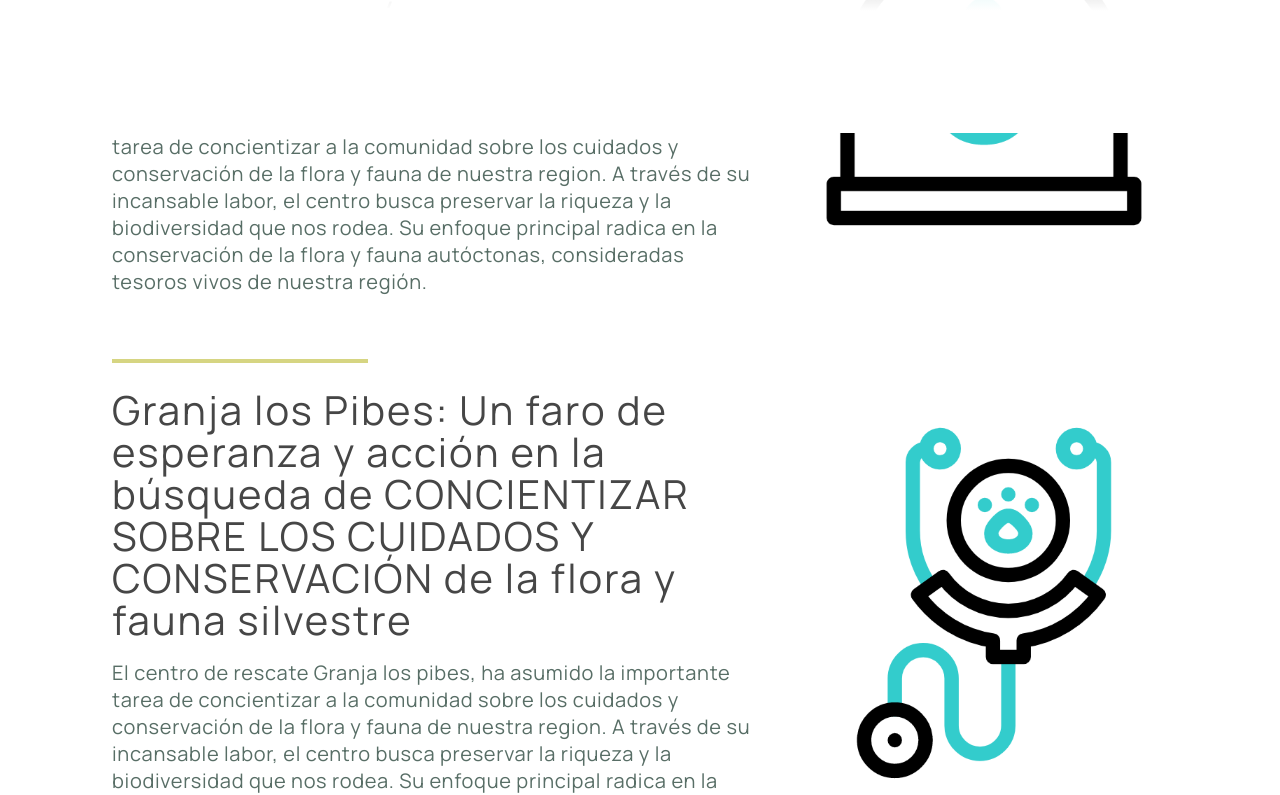
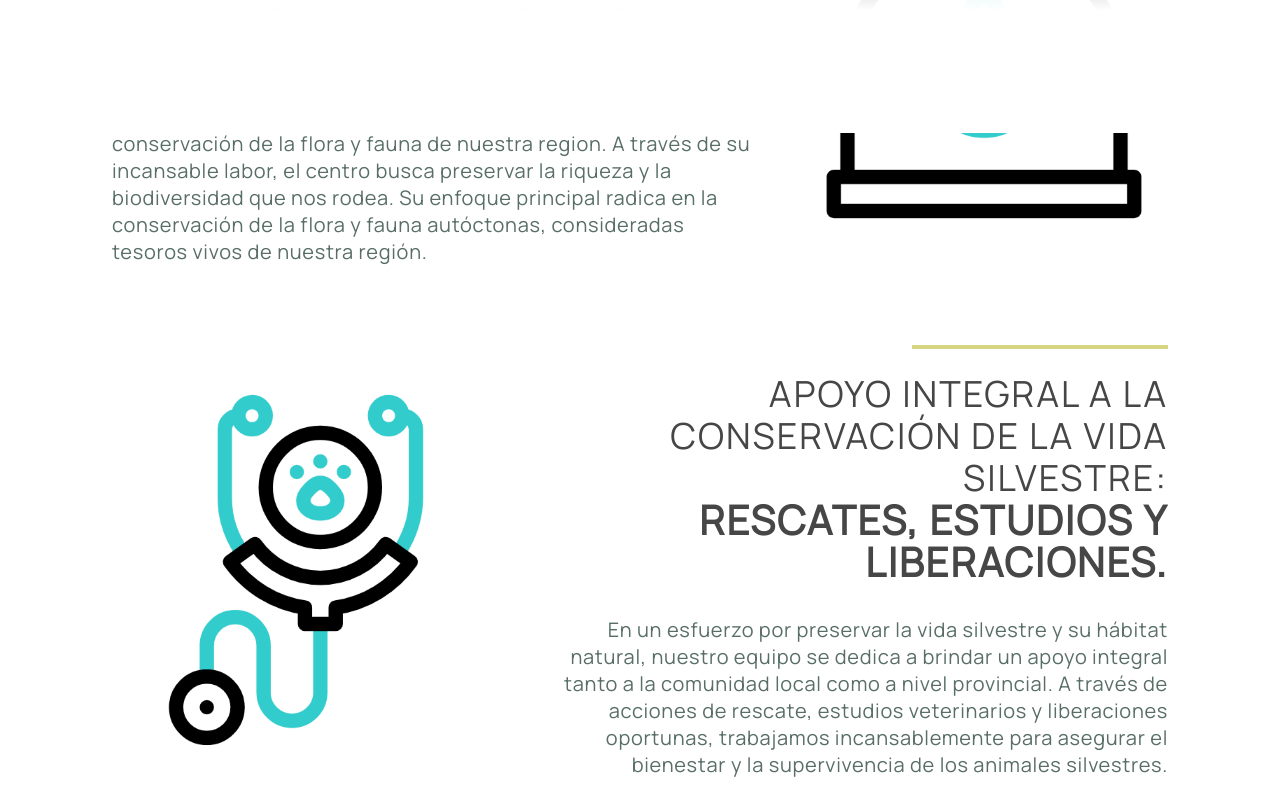
Before and after one commit to Mateocorsi33/webgranjalospibes, a React (Create React App) app: page / in a window 1280 px wide. Shown: the part 987-1782 px from the top of the page. Built offline with nearby package versions, Linux system fonts and the light colour scheme.

Commit message:
segundo commit

```diff
--- a/src/Components/Main/Cuerpo/index.jsx
+++ b/src/Components/Main/Cuerpo/index.jsx
@@ -2,6 +2,8 @@
 import styled from "styled-components";
 import gif1 from "../../../assest/emergencia.gif";
 import gif2 from "../../../assest/estetoscopio.gif";
+import gif3 from "../../../assest/collar-para-mascotas.gif";
+import gif4 from "../../../assest/amabilidad.gif";
 
 const BoxCuerpo = styled.div`
     display: flex;
@@ -21,14 +23,14 @@
     height: fit-content;
 `
 
-// const DivContent2 = styled.div`
-//     display: flex;
-//     flex-direction: row;
-//     justify-content: space-between;
-//     align-items: center;
-//     width: 100%;
-//     height: fit-content;
-// `
+const DivContent2 = styled.div`
+    display: flex;
+    flex-direction: row;
+    justify-content: space-between;
+    align-items: center;
+    width: 100%;
+    height: fit-content;
+`
 
 const DivText = styled.div`
     display: flex;
@@ -36,9 +38,21 @@
     margin-top: 2rem;
     border-top: 4px solid #D6D582;
     width: 20%;
-    gap: 3.5rem;
-    padding-bottom: 2rem;
+    gap: 2rem;
+    padding-bottom: 3rem;
     margin-left: 7rem;
+`
+
+const DivText2 = styled.div`
+    display: flex;
+    flex-direction: column;
+    align-items: flex-end;
+    margin-top: 2rem;
+    border-top: 4px solid #D6D582;
+    width: 20%;
+    gap: 2rem;
+    padding-bottom: 3rem;
+    margin-right: 7rem;
 `
 
 const Titu = styled.h1`
@@ -47,7 +61,21 @@
     height: 187px;
     flex-direction: column;
     color: #464646;
-    font-size: 40px;
+    font-size: 36px;
+    font-weight: 400;
+    font-family: Manrope;
+    line-height: 42px;
+    letter-spacing: 2px;
+`
+
+const Titu2 = styled.h1`
+    display: flex;
+    width: 40rem;
+    height: 187px;
+    flex-direction: column;
+    text-align: end;
+    color: #464646;
+    font-size: 36px;
     font-weight: 400;
     font-family: Manrope;
     line-height: 42px;
@@ -66,38 +94,76 @@
     letter-spacing: 0.7px;
 `
 
+const Parra2 = styled.p`
+    display: flex;
+    width: 40rem;
+    flex-direction: column;
+    text-align: end;
+    margin: 0;
+    color: #586E66;
+    font-size: 20px;
+    font-family: Manrope;
+    line-height: 27px;
+    letter-spacing: 0.7px;
+`
+
 const Gif = styled.img`
     width: 28rem;
     height: 28rem;
     padding-right: 4.5rem;
 `
 
+const Gif2 = styled.img`
+    width: 28rem;
+    height: 28rem;
+    padding-left: 4.5rem;
+`
+const STRONG = styled.h1`
+    font-weight: 600;
+    font-size: 40px;
+    margin: 0;
+`
+
 const Cuerpo = () => {
     return (
         <BoxCuerpo>
-
             <DivContent>
                 <DivText>
-                    <Titu>GRANJA LOS PIBES ES UN FARO DE ESPERANZA Y ACCIÓN EN LA BÚSQUEDA DE CONCIENTIZAR SOBRE LOS CUIDADOS Y CONSERVACIÓN  DE LA FLORA Y FAUNA SILVESTRE.</Titu>
+                    <Titu>GRANJA LOS PIBES: CONTRIBUYENDO A LA CONCIENCIACIÓN SOBRE EL <STRONG>CUIDADO Y LA PRESERVACIÓN</STRONG> DE LA FLORA Y FAUNA SILVESTRE.</Titu>
                     <Parra>
-                    El centro de rescate Granja los pibes, ha asumido la importante tarea de concientizar a la comunidad sobre los cuidados y conservación de la flora y fauna de nuestra region. A través de su incansable labor, el centro busca preservar la riqueza y la biodiversidad que nos rodea.
+                    El centro de rescate Granja Los Pibes, ha asumido la importante tarea de concientizar a la comunidad sobre los cuidados y conservación de la flora y fauna de nuestra region. A través de su incansable labor, el centro busca preservar la riqueza y la biodiversidad que nos rodea.
                     Su enfoque principal radica en la conservación de la flora y fauna autóctonas, consideradas tesoros vivos de nuestra región.
                     </Parra>
                 </DivText>
                 <Gif src={gif1}/>
             </DivContent>
-
+            <DivContent2>
+                <Gif2 src={gif2}/>
+                <DivText2>
+                    <Titu2>APOYO INTEGRAL A LA CONSERVACIÓN DE LA VIDA SILVESTRE: <STRONG>RESCATES, ESTUDIOS Y LIBERACIONES.</STRONG></Titu2>
+                    <Parra2>
+                    En un esfuerzo por preservar la vida silvestre y su hábitat natural, nuestro equipo se dedica a brindar un apoyo integral tanto a la comunidad local como a nivel provincial. A través de acciones de rescate, estudios veterinarios y liberaciones oportunas, trabajamos incansablemente para asegurar el bienestar y la supervivencia de los animales silvestres.
+                    </Parra2>
+                </DivText2>
+            </DivContent2>
             <DivContent>
                 <DivText>
-                    <Titu>Granja los Pibes: Un faro de esperanza y acción en la búsqueda de CONCIENTIZAR SOBRE LOS CUIDADOS Y CONSERVACIÓN de la flora y fauna silvestre</Titu>
+                    <Titu><STRONG>MASCOTISMO, EXPANSIÓN URBANA-AGRÍCOLA Y TRÁFICO ILEGAL:</STRONG> PRINCIPALES AMENAZAS CONTRA LA BIODIVERSIDAD.</Titu>
                     <Parra>
-                    El centro de rescate Granja los pibes, ha asumido la importante tarea de concientizar a la comunidad sobre los cuidados y conservación de la flora y fauna de nuestra region. A través de su incansable labor, el centro busca preservar la riqueza y la biodiversidad que nos rodea.
-                    Su enfoque principal radica en la conservación de la flora y fauna autóctonas, consideradas tesoros vivos de nuestra región.
+                    El mascotismo, la expansión de la frontera urbana-agrícola y el tráfico ilegal de animales representan los principales focos de conflicto que amenazan nuestra valiosa flora y fauna. En respuesta a estos desafíos, consideramos de vital importancia concientizar y unir esfuerzos para proteger y preservar nuestro hábitat natural.
                     </Parra>
                 </DivText>
-                <Gif src={gif2}/>
+                <Gif src={gif3}/>
             </DivContent>
-
+            <DivContent2>
+                <Gif2 src={gif4}/>
+                <DivText2>
+                    <Titu2><STRONG>CUIDANDO DEL PLANETA Y DE LOS NIÑOS:</STRONG> CENTRO DE RESCATE QUE COMBINA CONSERVACIÓN AMBIENTAL Y AYUDA SOCIAL.</Titu2>
+                    <Parra2>
+                    El centro de rescate desempeña un papel esencial al funcionar como un centro de día para niños y niñas en situaciones de vulnerabilidad. Se busca brindar un apoyo integral a través de actividades educativas, talleres, charlas y servicios de comedor. Además, se compromete en facilitar el acceso a los centros educativos correspondientes. De esta manera, se convierte en un punto de encuentro para el crecimiento y desarrollo de los niños y niñas, proporcionándoles oportunidades educativas para un futuro mejor.
+                    </Parra2>
+                </DivText2>
+            </DivContent2>
         </BoxCuerpo>
     )
 }
--- a/src/Components/Main/Portada/index.jsx
+++ b/src/Components/Main/Portada/index.jsx
@@ -22,7 +22,7 @@
 `
 
 const DivText = styled.div`
-    margin: 26% 14% 0;
+    margin: 23% 12% 0;
     position: absolute;
     z-index: 2;
 `
@@ -30,7 +30,7 @@
 const Titulo = styled.h1`
     font-family: 'Manrope', sans-serif;
     color: #ffffff;
-    font-size: 5rem;
+    font-size: 5.2rem;
     font-weight: 300;
     letter-spacing: 0.02em;
     line-height: 6rem;
```
Also changed, not shown: src/assest/amabilidad.gif (added), src/assest/collar-para-mascotas.gif (added).
